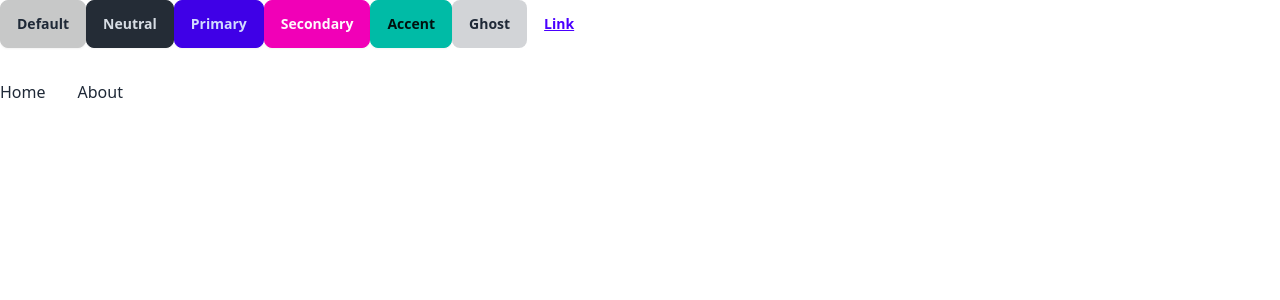
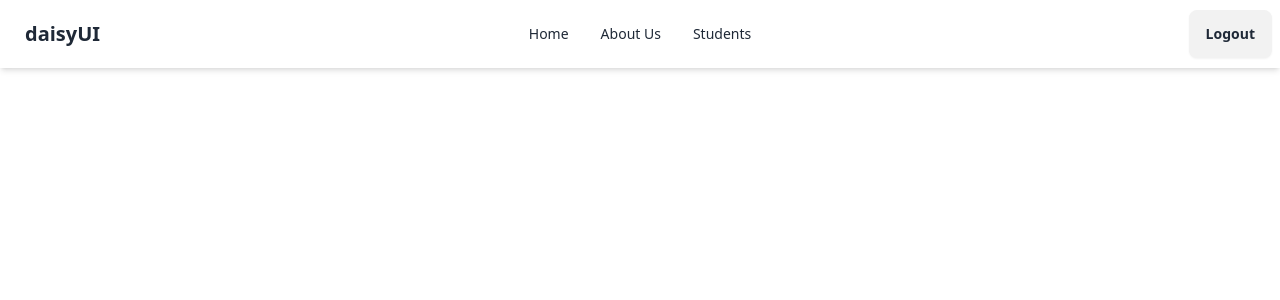
Before and after one commit to kenz003/mini-projet-2.0, a Vue app in the folder miniprojetFront/: page /navbar in a window 1280 px wide. Shown: the top 300 px of the page. Built offline with nearby package versions, Linux system fonts and the light colour scheme.

Commit message:
adding Home page

```diff
--- a/miniprojetFront/src/App.vue
+++ b/miniprojetFront/src/App.vue
@@ -4,88 +4,5 @@
 </script>
 
 <template>
-  <header>
-
-
-    <div class="wrapper">
-      <button class="btn btn-active">Default</button>
-<button class="btn btn-active btn-neutral">Neutral</button>
-<button class="btn btn-active btn-primary">Primary</button>
-<button class="btn btn-active btn-secondary">Secondary</button>
-<button class="btn btn-active btn-accent">Accent</button>
-<button class="btn btn-active btn-ghost">Ghost</button>
-<button class="btn btn-active btn-link">Link</button>
-
-      <nav>
-        <RouterLink to="/">Home</RouterLink>
-        <RouterLink to="/about">About</RouterLink>
-      </nav>
-    </div>
-  </header>
-
-  <RouterView />
+<RouterView></RouterView>
 </template>
-
-<style scoped>
-header {
-  line-height: 1.5;
-  max-height: 100vh;
-}
-
-.logo {
-  display: block;
-  margin: 0 auto 2rem;
-}
-
-nav {
-  width: 100%;
-  font-size: 12px;
-  text-align: center;
-  margin-top: 2rem;
-}
-
-nav a.router-link-exact-active {
-  color: var(--color-text);
-}
-
-nav a.router-link-exact-active:hover {
-  background-color: transparent;
-}
-
-nav a {
-  display: inline-block;
-  padding: 0 1rem;
-  border-left: 1px solid var(--color-border);
-}
-
-nav a:first-of-type {
-  border: 0;
-}
-
-@media (min-width: 1024px) {
-  header {
-    display: flex;
-    place-items: center;
-    padding-right: calc(var(--section-gap) / 2);
-  }
-
-  .logo {
-    margin: 0 2rem 0 0;
-  }
-
-  header .wrapper {
-    display: flex;
-    place-items: flex-start;
-    flex-wrap: wrap;
-  }
-
-  nav {
-    text-align: left;
-    margin-left: -1rem;
-    font-size: 1rem;
-
-    padding: 1rem 0;
-    margin-top: 1rem;
-  }
-}
-</style>
--- a/miniprojetFront/src/views/HomeView.vue
+++ b/miniprojetFront/src/components/HomeView.vue
@@ -1,5 +1,5 @@
 <script setup>
-import TheWelcome from '../components/TheWelcome.vue'
+import TheWelcome from './TheWelcome.vue'
 </script>
 
 <template>
--- a/miniprojetFront/src/router/index.js
+++ b/miniprojetFront/src/router/index.js
@@ -1,14 +1,11 @@
 import { createRouter, createWebHistory } from 'vue-router'
-import HomeView from '../views/HomeView.vue'
+import Navbar from '@/views/Navbar.vue'
+import Home from '@/views/Home.vue'
+import StudentsView from '@/views/Students/View.vue'
 
 const router = createRouter({
   history: createWebHistory(import.meta.env.BASE_URL),
   routes: [
-    {
-      path: '/',
-      name: 'home',
-      component: HomeView
-    },
     {
       path: '/about',
       name: 'about',
@@ -16,6 +13,21 @@
       // this generates a separate chunk (About.[hash].js) for this route
       // which is lazy-loaded when the route is visited.
       component: () => import('../views/AboutView.vue')
+    },
+    {
+      path: '/Home',
+      name: 'home',
+      component: Home
+    },
+    {
+      path: '/students',
+      name: 'students',
+      component: StudentsView
+    },
+    {
+      path: '/navbar',
+      name: 'navbar',
+      component: Navbar
     }
   ]
 })
--- /dev/null
+++ b/miniprojetFront/src/views/Home.vue
@@ -0,0 +1,24 @@
+<template>
+
+
+    <NavbarVue/>
+
+
+  </template>
+
+  <script>
+import NavbarVue from './Navbar.vue'
+
+
+
+  export default {
+    name: 'App',
+    components: {
+        NavbarVue
+    }
+  }
+  </script>
+
+  <style>
+  /* Add any necessary global styles here */
+  </style>
--- /dev/null
+++ b/miniprojetFront/src/views/Navbar.vue
@@ -0,0 +1,44 @@
+<template>
+    <div class="navbar bg-base-100 shadow-md">
+        <div class="navbar-start">
+          <div class="dropdown">
+            <div tabindex="0" role="button" class="btn btn-ghost lg:hidden">
+              <svg xmlns="http://www.w3.org/2000/svg" class="h-5 w-5" fill="none" viewBox="0 0 24 24" stroke="currentColor"><path stroke-linecap="round" stroke-linejoin="round" stroke-width="2" d="M4 6h16M4 12h8m-8 6h16" /></svg>
+            </div>
+            <ul tabindex="0" class="menu menu-sm dropdown-content mt-3 z-[1] p-2 shadow bg-base-100 rounded-box w-52">
+              <li><a>Item 1</a></li>
+              <li>
+                <a>Parent</a>
+                <ul class="p-2">
+                  <li><a>Submenu 1</a></li>
+                  <li><a>Submenu 2</a></li>
+                </ul>
+              </li>
+              <li><a>Item 3</a></li>
+            </ul>
+          </div>
+          <a class="btn btn-ghost text-xl">daisyUI</a>
+        </div>
+        <div class="navbar-center hidden lg:flex">
+          <ul class="menu menu-horizontal px-1">
+            <li><a>Home</a></li>
+            <li><a>About Us</a></li>
+            <li>
+            <router-link class=""  to="/students">Students</router-link>
+            </li>
+          </ul>
+        </div>
+        <div class="navbar-end">
+          <a class="btn">Logout</a>
+        </div>
+      </div>
+</template>
+<script>
+export default {
+  name: 'Navbar'
+}
+</script>
+
+<style>
+/* Add any necessary styles for the navbar here */
+</style>
--- /dev/null
+++ b/miniprojetFront/src/views/Students/View.vue
@@ -0,0 +1,3 @@
+<template>
+    <h1>liste students</h1>
+</template>
```
